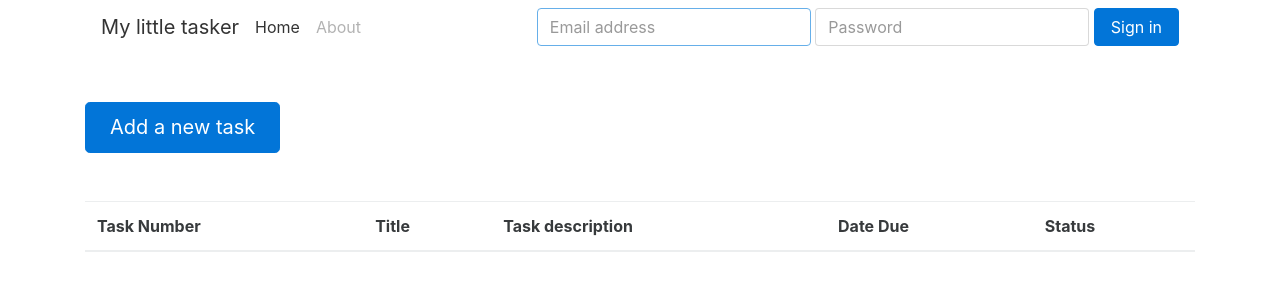
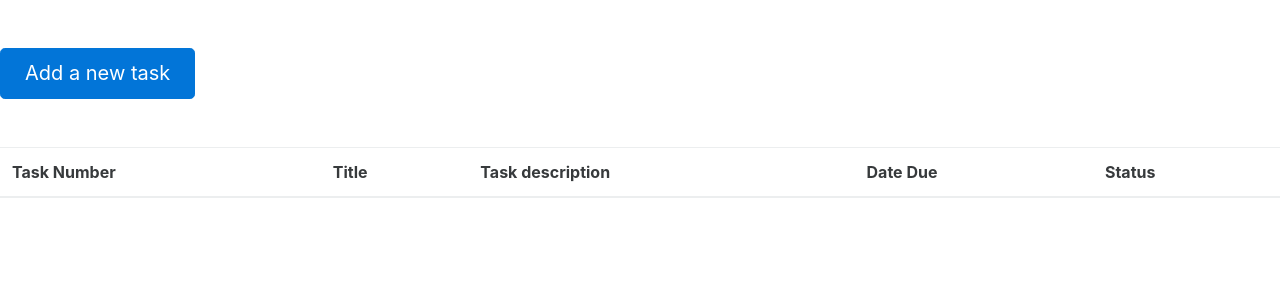
Before and after one commit to Lapz/tasker, a website: page index.html in a window 1280 px wide. Drawn offline with Linux system fonts and the light colour scheme.

Commit message:
Deleted the NavBar
delete the navbar

```diff
--- a/index.html
+++ b/index.html
@@ -13,35 +13,7 @@
   </head>
   <body>
 
-  <div class= "container">
 
-    <!--  Navbar -->
-        <nav class="navbar navbar-light" role="navigation">
-          <a class= "navbar-brand" href= "#">My little tasker </a>
-          <!--- All the links --->
-          <ul class= "nav navbar-nav">
-            <li class="nav-item active">
-              <a class="nav-link" href="#">Home</a>
-            </li>
-
-            <li class="nav-item">
-              <a class="nav-link" href = "#">About </a>
-            </li>
-          </ul><!--- close links -->
-          <form class ="form-inline  pull-xs-right">
-<div class= "form-group">
-        <label for="inputEmail" class="sr-only">Email address</label>
-        <input type="email" id="inputEmail" class="form-control" placeholder="Email address" required autofocus>
-      </div>
-      <div class="form-group">
-        <label for="inputPassword" class="sr-only">Password</label>
-        <input type="password" id="inputPassword" class="form-control" placeholder="Password" required>
-      </div>
-        <button class="btn btn-primary" type="submit">Sign in</button>
-          </form>
-
-    </nav> <!-- .nav close -->
-    <!-- ============= END OF navbar ======== -->
 
     <br>
   </br>
```
